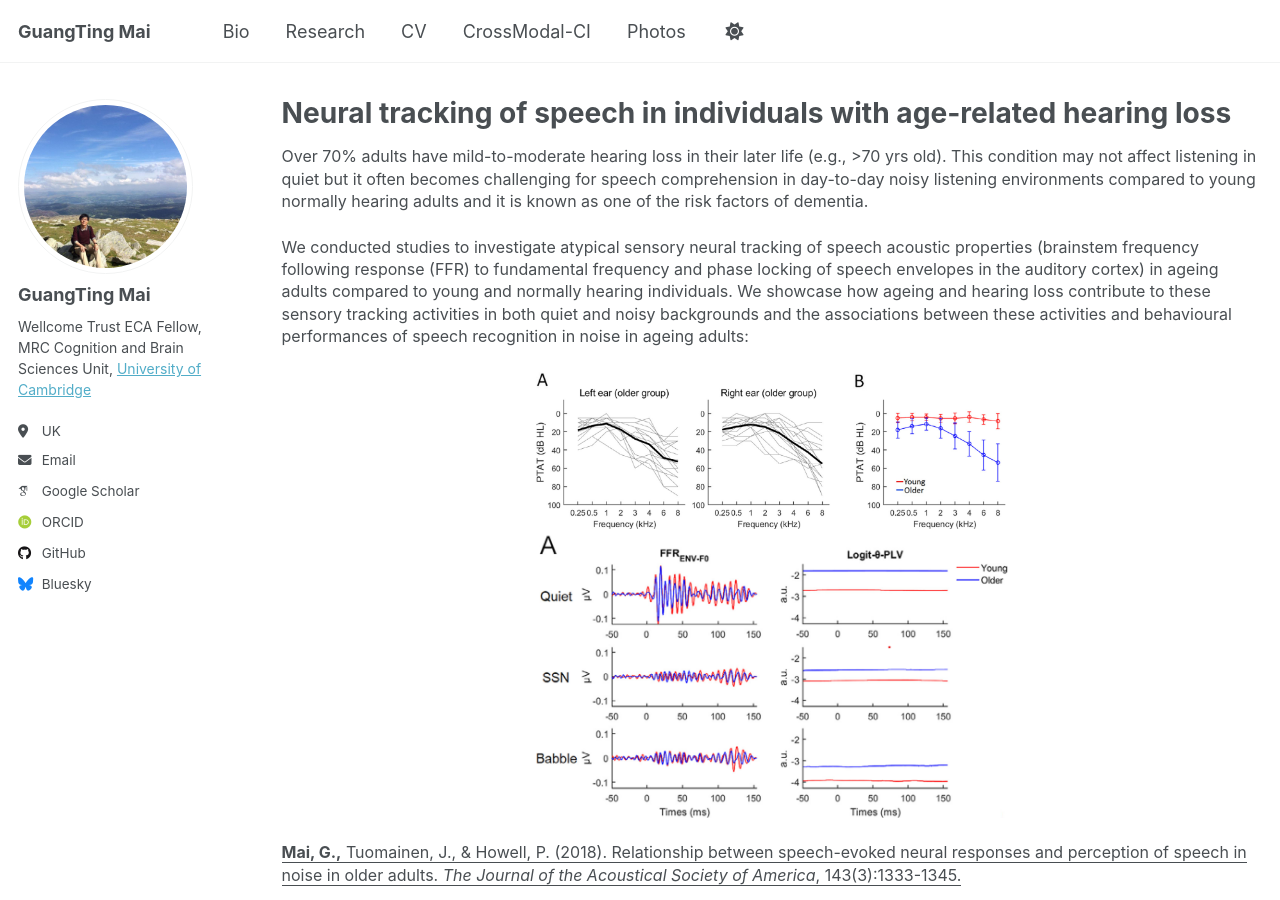
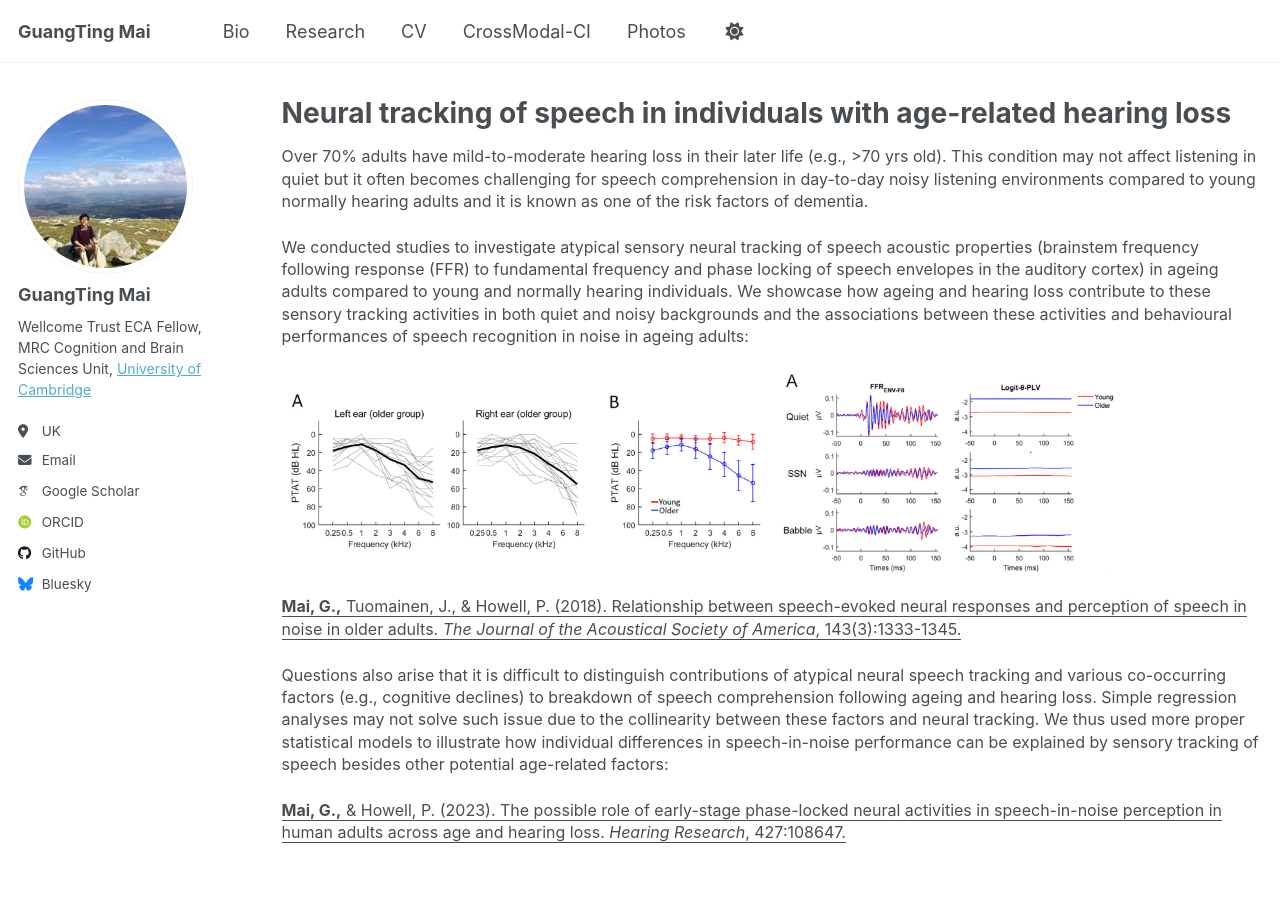
Before and after one commit to guangtingmai/guangtingmai.github.io, a Jekyll site: the page built from _pages/neuraltrack-hearingloss.html, in a window 1280 px wide and 900 px high. Built offline with Jekyll 4.4.1, drawn with Linux system fonts in a browser that asks for light colours; some web fonts are replaced.

Commit message:
Update neuraltrack-hearingloss.html

```diff
--- a/_pages/neuraltrack-hearingloss.html
+++ b/_pages/neuraltrack-hearingloss.html
@@ -12,9 +12,9 @@ author_profile: true
   envelopes in the auditory cortex) in ageing adults compared to young and normally hearing individuals. We showcase how ageing and hearing loss
   contribute to these sensory tracking activities in both quiet and noisy backgrounds and the associations between these activities and behavioural
   performances of speech recognition in noise in ageing adults:</span></p>
-<p align="center">
+<p align="left">
   <img src="https://guangtingmai.github.io/images/HearRes1.png" width="50%">
-  <img src="https://guangtingmai.github.io/images/HearRes2.png" width="50%">
+  <img src="https://guangtingmai.github.io/images/HearRes2.png" width="35%">
 </p>
 <p><span style="font-size: 12pt;line-height: 1.4;display: block;margin-bottom: 0.1vh"><a href="https://pubs.aip.org/asa/jasa/article-abstract/143/3/1333/609610/Relationship-between-speech-evoked-neural?redirectedFrom=fulltext" style="color:inherit; text-decoration:none;"><u><strong>Mai, G.,</strong> Tuomainen, J., & Howell, P. (2018). Relationship between speech-evoked neural responses and perception of speech in noise in older adults. <i>The Journal of the Acoustical Society of America</i>, 143(3):1333-1345.</u></a></span></p>
 <p><span style="font-size: 12pt;line-height: 1.4;display: block;margin-bottom: 0.1vh">Questions also arise that it is difficult to distinguish
@@ -30,6 +30,6 @@ author_profile: true
   backgrounds. We illustrated promising success in observing neuroplasticity via fNIRS that records improvements in brain functions during
   speech-in-noise perception in people with hearing loss:</span></p>
 <p align="center">
-  <img src="https://guangtingmai.github.io/images/braintop.png" width="60%">
+  <img src="https://guangtingmai.github.io/images/braintop.png" width="50%">
 </p>
 <p><span style="font-size: 12pt;line-height: 1.4;display: block;margin-bottom: 0.1vh"><a href="https://link.springer.com/article/10.1007/s10548-024-01070-2" style="color:inherit; text-decoration:none;"><u><strong>Mai, G.</strong>, Jiang, Z., Wang, X., Tachtsidis, I., & Howell, P. (2024). Neuroplasticity of speech-in-noise processing in older adults assessed by functional near-infrared spectroscopy (fNIRS). <i>Brain Topography</i>, 37(6):1139-1157.</u></a></span></p>
```
